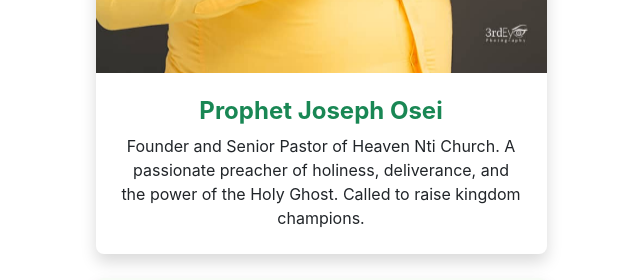
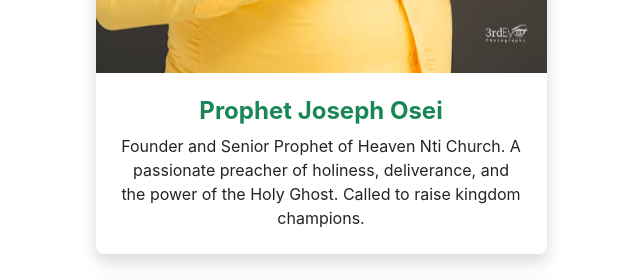
Before and after one commit to Daniel-KK-world/Heaven-Nti-Church, a React (Create React App) app: page / in a window 1280 px wide. Shown: the part 4200-4480 px from the top of the page, without its empty margins (319-959 px from the left). Built offline with nearby package versions, Linux system fonts and the light colour scheme.

Commit message:
Founder | Component

```diff
--- a/src/components/founders.js
+++ b/src/components/founders.js
@@ -25,7 +25,7 @@ function Founders() {
               <div className="card-body p-4">
                 <h4 className="card-title text-success fw-bold">Prophet Joseph Osei</h4>
                 <p className="card-text">
-                  Founder and Senior Pastor of Heaven Nti Church. A passionate preacher of holiness,
+                  Founder and Senior Prophet of Heaven Nti Church. A passionate preacher of holiness,
                   deliverance, and the power of the Holy Ghost. Called to raise kingdom champions.
                 </p>
               </div>
```
